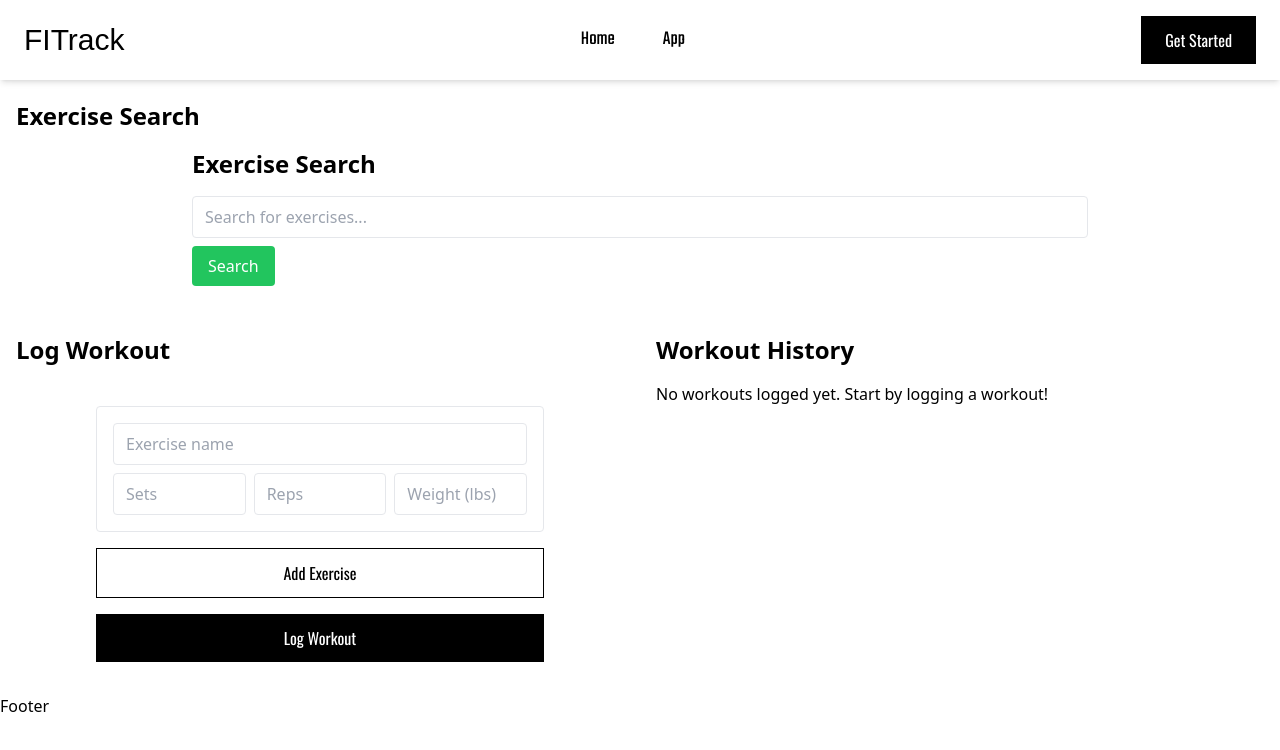
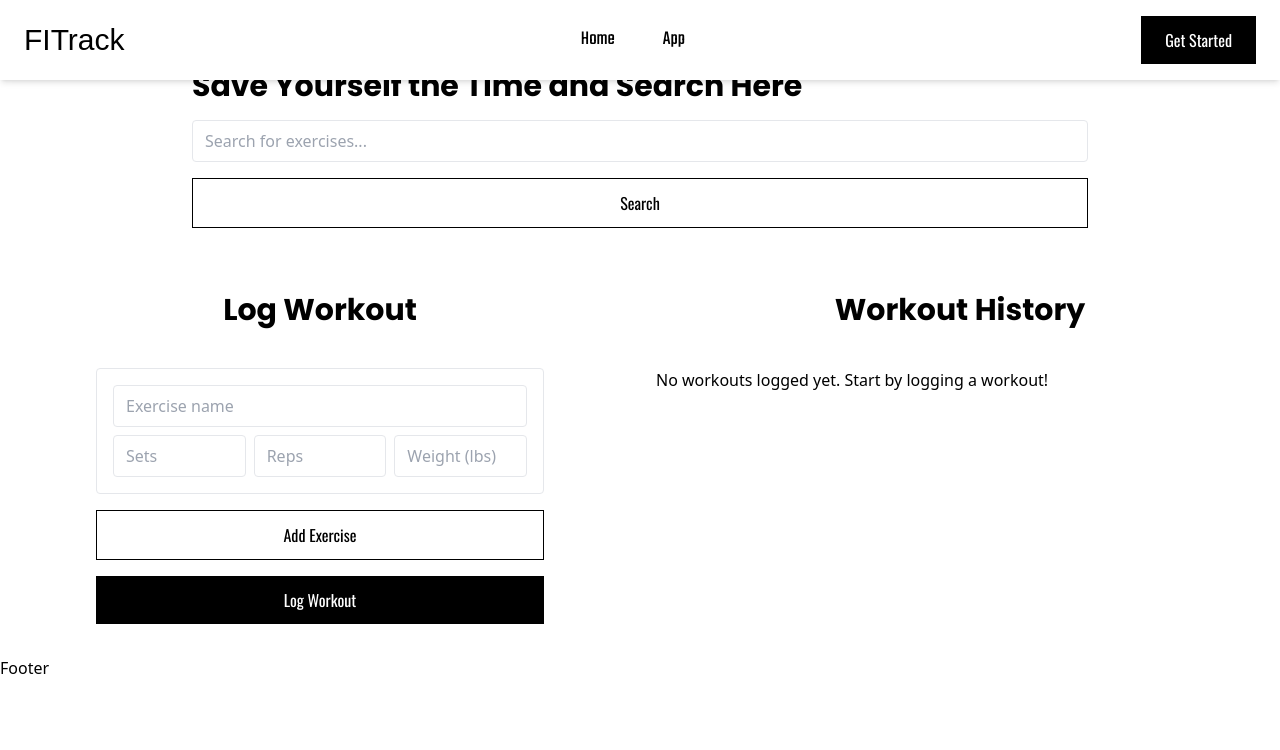
Before and after one commit to suhe1l/project-capstone, a React (Vite) app: page /app in a window 1280 px wide. Shown: the top 750 px of the page. Built offline with nearby package versions, Linux system fonts and the light colour scheme; a web font is replaced by a local one.

Commit message:
feat:style the Main App headings

```diff
--- a/src/components/SearchExercises.jsx
+++ b/src/components/SearchExercises.jsx
@@ -37,7 +37,7 @@ const SearchExercises = () => {
 
   return (
     <div className="max-w-4xl mx-auto">
-      <h2 className="text-2xl font-bold mb-4">Exercise Search</h2>
+      <h2 className="font-poppins text-3xl font-bold mb-4">Save Yourself the Time and Search Here</h2>
       <Formik
         initialValues={{ searchTerm: '' }}
         validationSchema={searchSchema}
@@ -57,7 +57,7 @@ const SearchExercises = () => {
             <button
               type="submit"
               disabled={isSubmitting}
-              className="mt-2 bg-green-500 text-white px-4 py-2 rounded hover:bg-green-600 disabled:bg-gray-400"
+              className="btn-normal w-full my-4"
             >
               Search
             </button>
--- a/src/pages/MainApp.jsx
+++ b/src/pages/MainApp.jsx
@@ -6,21 +6,20 @@ import SearchExercises from '../components/SearchExercises';
 const MainApp = () => {
   return (
     <div className="container mx-auto px-4 py-8">
-      <h1 className="text-3xl font-bold mb-8">FITrack Fitness Tracker</h1>
+      <h1 className="text-3xl font-bold mt-8mb-8">FITrack Fitness Tracker</h1>
 
       <section className="mb-12">
-        <h2 className="text-2xl font-bold mb-4">Exercise Search</h2>
         <SearchExercises />
       </section>
 
       <div className="grid md:grid-cols-2 gap-8">
-        <section>
-          <h2 className="text-2xl font-bold mb-4">Log Workout</h2>
+        <section className="flex flex-col">
+          <h2 className="flex justify-center font-poppins text-3xl font-bold">Log Workout</h2>
           <WorkoutLog />
         </section>
 
         <section>
-          <h2 className="text-2xl font-bold mb-4">Workout History</h2>
+          <h2 className="flex justify-center font-poppins text-3xl font-bold mb-10">Workout History</h2>
           <WorkoutHistory />
         </section>
       </div>
```
